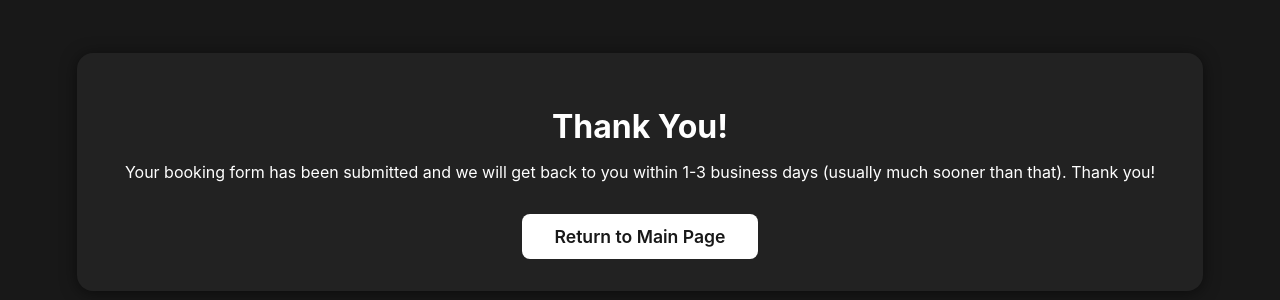
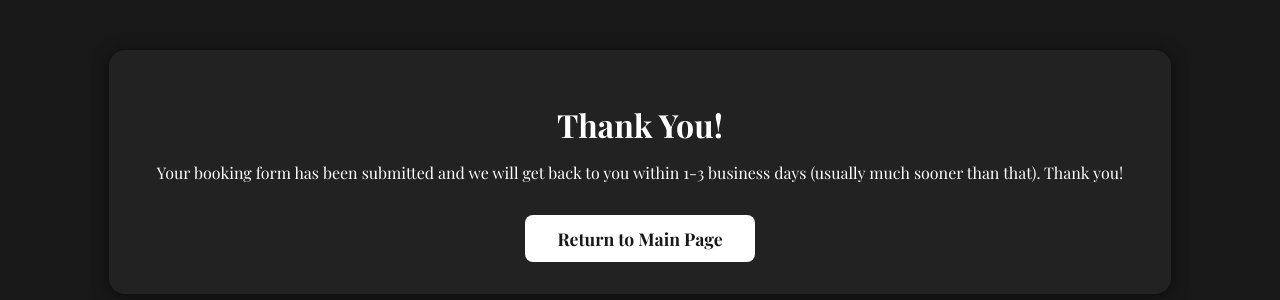
Before and after one commit to tkards/travis-kim-magician-website, a plain HTML site: page booking-confirmation.html in a window 1280 px wide. Shown: the part 228-528 px from the top of the page. Drawn offline with nearby package versions, Linux system fonts and the light colour scheme.

Commit message:
general changes

```diff
--- a/booking-confirmation.html
+++ b/booking-confirmation.html
@@ -5,8 +5,9 @@
   <meta name="viewport" content="width=device-width,initial-scale=1">
   <title>Booking Submitted</title>
   <link rel="stylesheet" href="css/styles.css">
+  <link href="https://fonts.googleapis.com/css2?family=Playfair+Display:wght@400;700;900&display=swap" rel="stylesheet">
   <style>
-    body { display: flex; align-items: center; justify-content: center; height: 100vh; background: #181818; color: #fff; }
+    body { display: flex; align-items: center; justify-content: center; height: 100vh; background: #181818; color: #fff; font-family: 'Playfair Display', serif; }
     .confirmation-box { background: #222; padding: 2rem 3rem; border-radius: 1rem; box-shadow: 0 2px 16px #0008; text-align: center; }
     .confirmation-box h1 { margin-bottom: 1rem; }
     .confirmation-box p { margin-bottom: 2rem; }
```
Also changed, not shown: index.html (+1 -0 lines).
